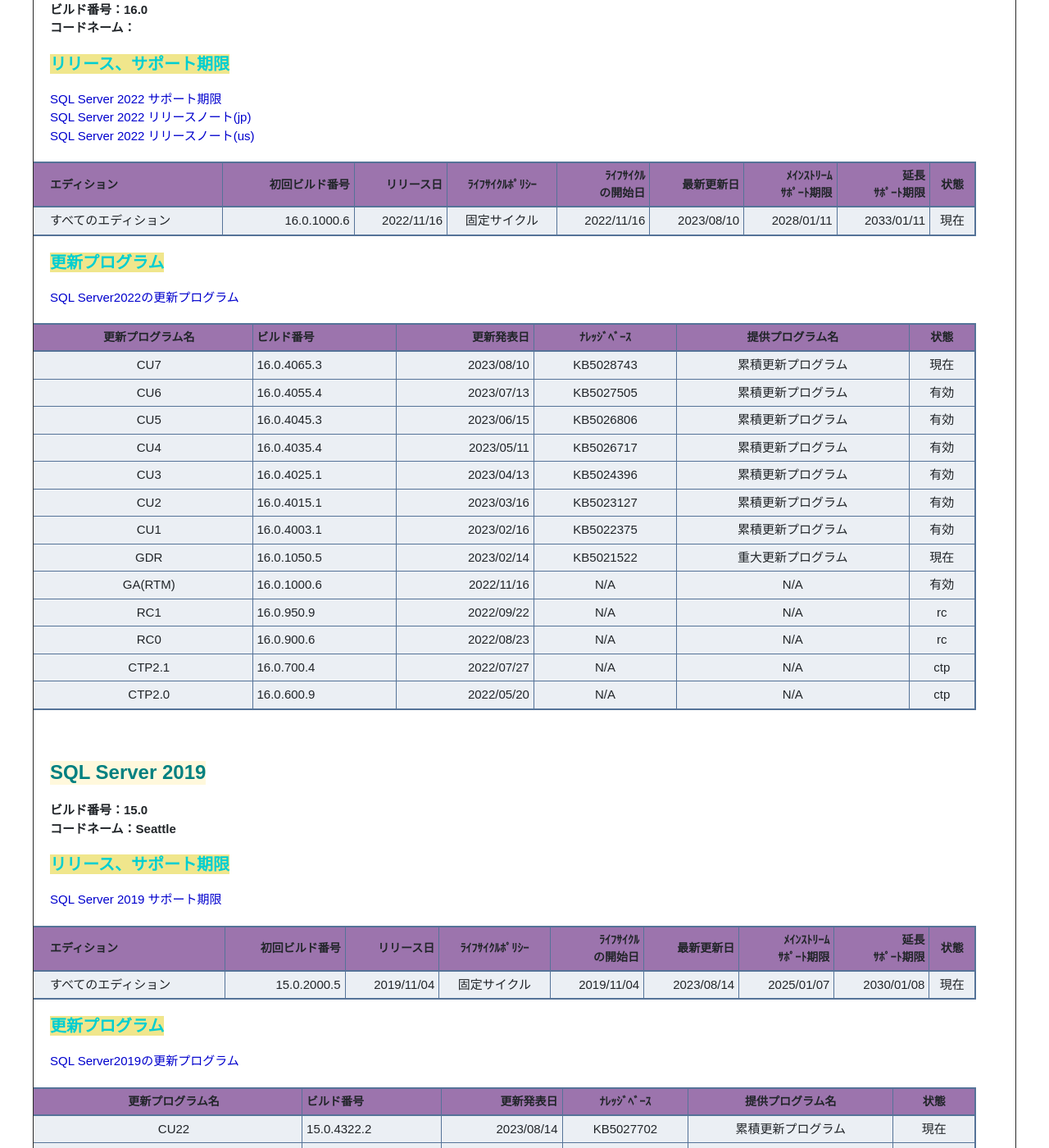
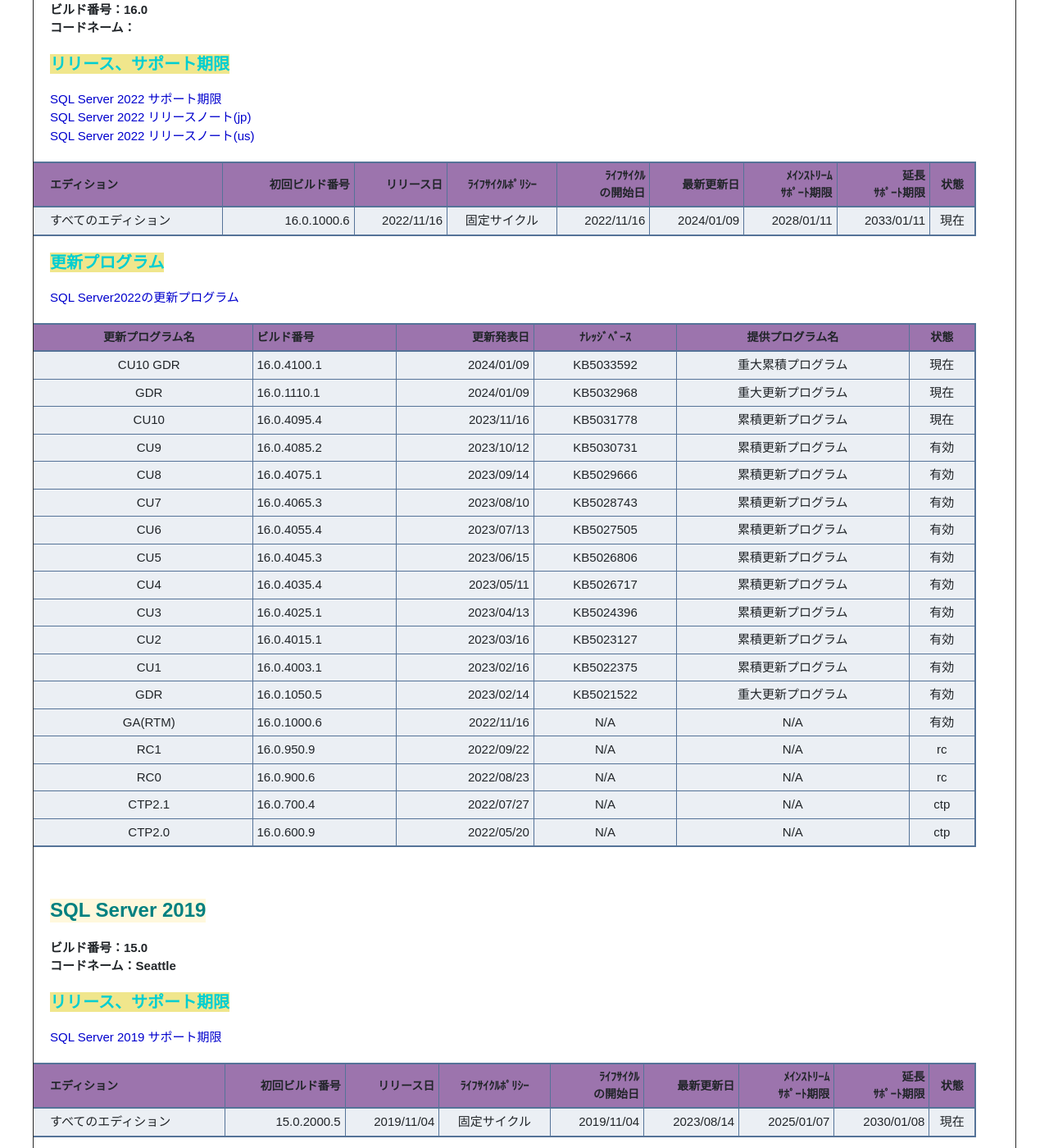
Before and after one commit to person-carrying-water/person-carrying-water.github.io, a Jekyll site: the page built from Contents/SqlServer/SqlServerSupport.md, in a window 1280 px wide and 1400 px high, scrolled down 1181 px. Shown: the whole window at 82% size. Built offline with Jekyll 4.4.1, drawn with Linux system fonts in a browser that asks for light colours; nearby versions of some CDN libraries; emoji names are drawn with the system emoji font; some of the changed text lies outside the part shown.

Commit message:
Win240110

```diff
--- a/Contents/SqlServer/SqlServerSupport.md
+++ b/Contents/SqlServer/SqlServerSupport.md
@@ -3,7 +3,7 @@
 title: ":newspaper: サポート表"
 description: ":paperclip: Microsoft SQL Server サポート表"
 date: "2021/04/18"
-lastmod: "2023/09/06"
+lastmod: "2024/01/10"
 ---
 
 ## 0. はじめに
@@ -52,21 +52,26 @@
 
 | エディション       | 初回ビルド番号 | リリース日 | ﾗｲﾌｻｲｸﾙﾎﾟﾘｼｰ | ﾗｲﾌｻｲｸﾙ<br />の開始日 | 最新更新日 | ﾒｲﾝｽﾄﾘｰﾑ<br />ｻﾎﾟｰﾄ期限 | 延長<br>ｻﾎﾟｰﾄ期限 | 状態 |
 | :----------------- | -------------: | ---------: |:------------:| ---------: | ---------: | ---------: | ---------: | :-----: |
-|すべてのエディション| 16.0.1000.6　　  | 2022/11/16 | 固定サイクル | 2022/11/16 | 2023/08/10 | 2028/01/11 | 2033/01/11 | 現在 |
+|すべてのエディション| 16.0.1000.6　　  | 2022/11/16 | 固定サイクル | 2022/11/16 | 2024/01/09 | 2028/01/11 | 2033/01/11 | 現在 |
 
 ### 更新プログラム
 [SQL Server2022の更新プログラム]()
 
 |更新プログラム名|  ビルド番号  | 更新発表日 | ﾅﾚｯｼﾞﾍﾞｰｽ | 提供プログラム名 |   状態   |
 | :-----------: | :---------- | ---------: | :-------: | :----------: | :-----: |
-| CU7           | 16.0.4065.3 | 2023/08/10 | KB5028743 | 累積更新プログラム |  現在  |
+| CU10 GDR      | 16.0.4100.1 | 2024/01/09 | KB5033592 | 重大累積プログラム |  現在  |
+| GDR           | 16.0.1110.1 | 2024/01/09 | KB5032968 | 重大更新プログラム |  現在  |
+| CU10          | 16.0.4095.4 | 2023/11/16 | KB5031778 | 累積更新プログラム |  現在  |
+| CU9           | 16.0.4085.2 | 2023/10/12 | KB5030731 | 累積更新プログラム |  有効  |
+| CU8           | 16.0.4075.1 | 2023/09/14 | KB5029666 | 累積更新プログラム |  有効  |
+| CU7           | 16.0.4065.3 | 2023/08/10 | KB5028743 | 累積更新プログラム |  有効  |
 | CU6           | 16.0.4055.4 | 2023/07/13 | KB5027505 | 累積更新プログラム |  有効  |
 | CU5           | 16.0.4045.3 | 2023/06/15 | KB5026806 | 累積更新プログラム |  有効  |
 | CU4           | 16.0.4035.4 | 2023/05/11 | KB5026717 | 累積更新プログラム |  有効  |
 | CU3           | 16.0.4025.1 | 2023/04/13 | KB5024396 | 累積更新プログラム |  有効  |
 | CU2           | 16.0.4015.1 | 2023/03/16 | KB5023127 | 累積更新プログラム |  有効  |
 | CU1           | 16.0.4003.1 | 2023/02/16 | KB5022375 | 累積更新プログラム |  有効  |
-| GDR           | 16.0.1050.5 | 2023/02/14 | KB5021522 | 重大更新プログラム |  現在  |
+| GDR           | 16.0.1050.5 | 2023/02/14 | KB5021522 | 重大更新プログラム |  有効  |
 | GA(RTM)       | 16.0.1000.6 | 2022/11/16 | N/A       | N/A          |  有効  |
 | RC1           | 16.0.950.9  | 2022/09/22 | N/A       | N/A          | rc |
 | RC0           | 16.0.900.6  | 2022/08/23 | N/A       | N/A          | rc |
```
